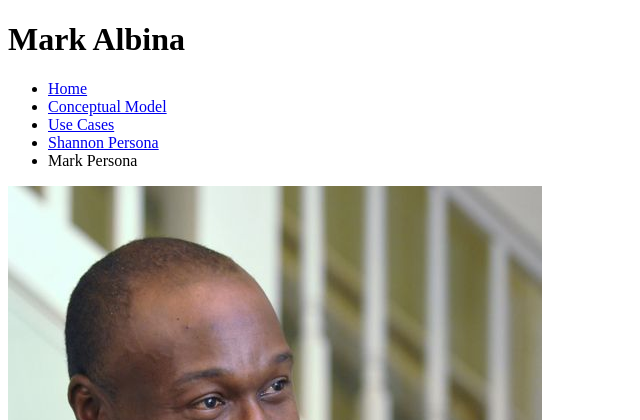
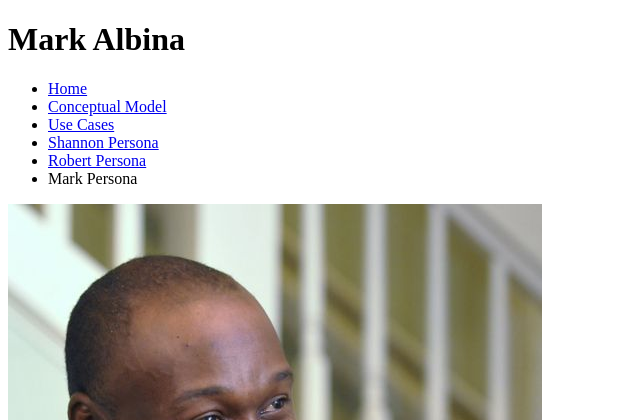
Before and after one commit to Npascetti/kindness, a PHP site: page /mark.php in a window 1280 px wide. Shown: the top 420 px of the page, without its empty margins (0-640 px from the left). Run offline with PHP 8.4, Linux system fonts and the light colour scheme.

Commit message:
added robert persona link to mark.php

```diff
--- a/epic/mark.php
+++ b/epic/mark.php
@@ -15,6 +15,7 @@
             <li><a href="conceptual-model.php">Conceptual Model</a></li>
             <li><a href="use-cases.php">Use Cases</a></li>
             <li><a href="shannon.php">Shannon Persona</a></li>
+			  <li><a href="robert.php">Robert Persona</a></li>
             <li>Mark Persona</li>
         </ul>
     </nav>
```
